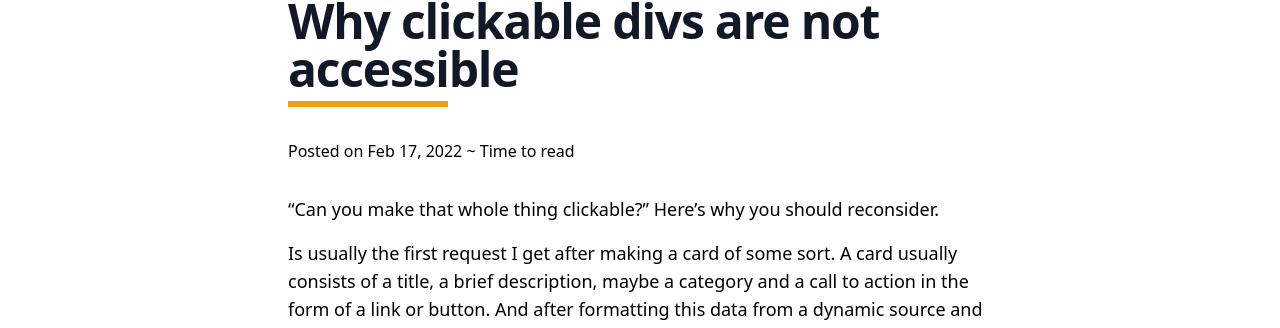
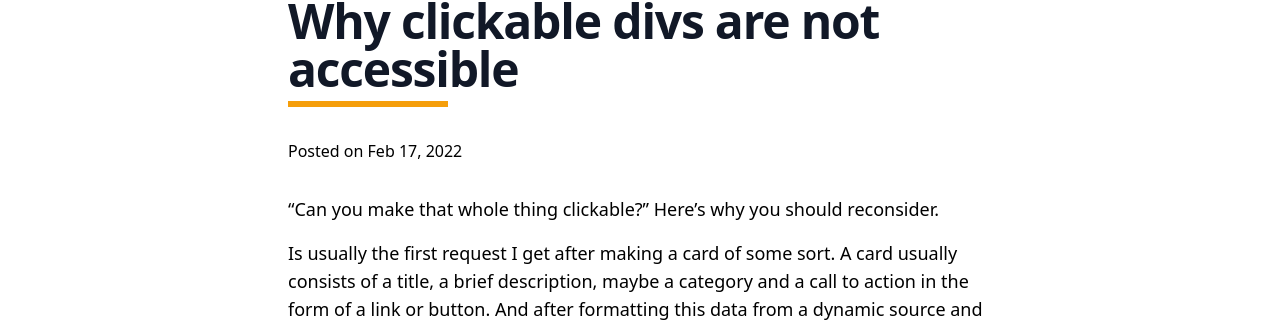
Before and after one commit to cannandev/plain-ole-jekyll-blog, a Jekyll site: the page built from _posts/2022-02-17-why-clickable-divs-are-not-accessible.md, in a window 1280 px wide. Shown: the part 163-491 px from the top of the page. Built offline with Jekyll 4.4.1, drawn with Linux system fonts in a browser that asks for light colours.

Commit message:
Remove time-to-read placeholder.

```diff
--- a/_layouts/post.html
+++ b/_layouts/post.html
@@ -19,7 +19,7 @@ layout: default
       </time> {%- if page.modified_date -%} Modified on ~ {%- assign mdate = page.modified_date | date_to_xmlschema -%}
       <time class="dt-modified" datetime="{{ mdate }}" itemprop="dateModified">
         {{ mdate | date: date_format }}
-      </time> {%- endif -%} ~ Time to read
+      </time> {%- endif -%}
     </p>
   </header>
 
```
